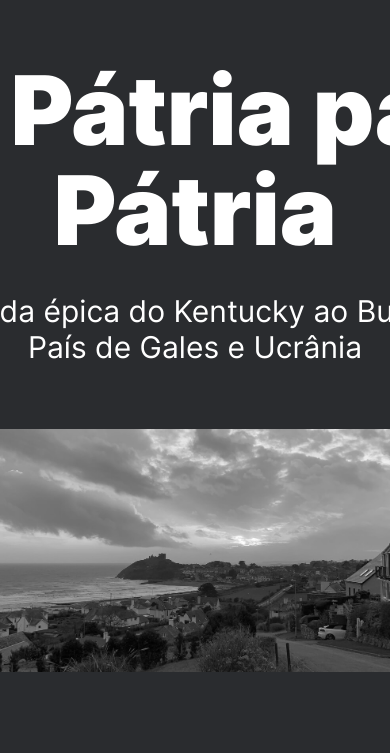
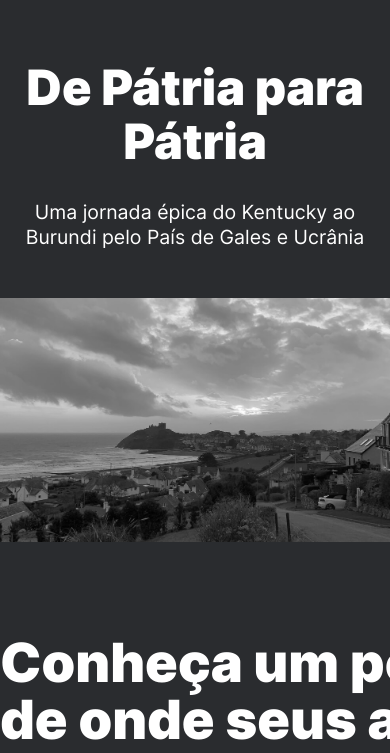
Before and after one commit to radicallycandid/web_project_3_ptbr, a plain HTML site: page index.html in a window 390 px wide. Shown: the part 91-844 px from the top of the page. Drawn offline with nearby package versions, Linux system fonts and the light colour scheme; files whose address does not match are found by name.

Commit message:
Make lead more responsive

```diff
--- a/blocks/lead/__subtitle/lead__subtitle.css
+++ b/blocks/lead/__subtitle/lead__subtitle.css
@@ -1,10 +1,9 @@
 .lead__subtitle {
   color: #ffffff;
   font-weight: 400;
-  font-size: 30px;
-  line-height: 1.2;
+  font-size: min(30px, calc((16 / 320) * 100vw));
+  line-height: min(36px, calc((20 / 320) * 100vw));
+  width: min(720px, 90vw);
+  margin: 0 0 min(64px, 12.5vw);
   text-align: center;
-  width: 720px;
-  margin: 0 0 64px;
-  padding: 0;
 }
--- a/blocks/lead/__title/lead__title.css
+++ b/blocks/lead/__title/lead__title.css
@@ -1,10 +1,15 @@
 .lead__title {
   color: #ffffff;
   font-weight: 900;
-  font-size: 96px;
-  line-height: 1.04;
+  font-size: min(
+    96px,
+    12.5vw
+  ); /* On a 320px-wide screen, this should be 40px */
+  line-height: min(
+    100px,
+    13.75vw
+  ); /* On a 320px-wide screen, this should be 44px */
+  width: min(793px, 90vw); /* On a 320px-wide screen, this should be 288px */
+  margin: 0 0 32px;
   text-align: center;
-  width: 793px;
-  margin: 0 0 32px;
-  padding: 0;
 }
```
